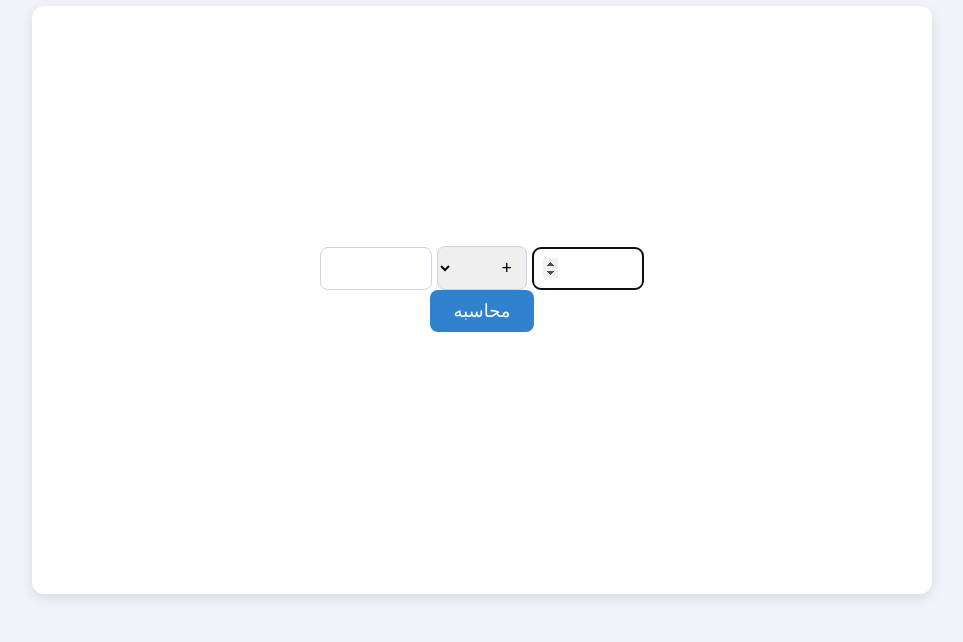
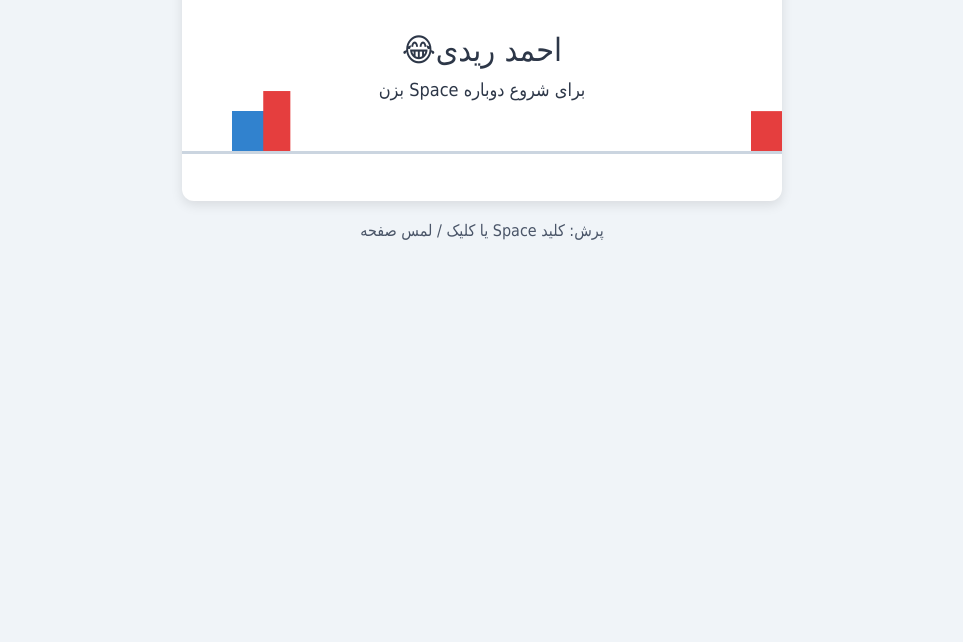
Before and after one commit to shb1222/game, a plain HTML site: page index.html in a window 1280 px wide. Shown: the part 158-800 px from the top of the page, without its empty margins (158-1121 px from the left). Drawn offline with Linux system fonts and the light colour scheme.

Commit message:
Add files via upload

```diff
--- a/index.html
+++ b/index.html
@@ -2,100 +2,146 @@
 <html lang="fa" dir="rtl">
 <head>
   <meta charset="UTF-8">
-        <title>ماشین حساب</title>
+  <meta name="viewport" content="width=device-width, initial-scale=1">
+  <title>بپر بپرو</title>
   <style>
     body {
       font-family: Tahoma, Arial, sans-serif;
       background: #f0f4f8;
       text-align: center;
-              padding: 40px 16px;
+      padding: 20px 8px;
     }
-            .calc {
+    canvas {
       background: white;
-                max-width: 420px;
-                margin: 0 auto;
-                padding: 240px;
       border-radius: 12px;
       box-shadow: 0 4px 12px rgba(0, 0, 0, 0.1);
+      max-width: 100%;
     }
-            input, select {
-                padding: 10px;
-                font-size: 18px;
-                border: 1px solid #cbd5e0;
-                border-radius: 8px;
-                width: 90px;
-            }
-            button {
-                padding: 10px 24px;
-                font-size: 18px;
-                background: #3182ce;
-                color: white;
-                border: none;
-                border-radius: 8px;
-                cursor: pointer;
-            }
-            button:hover {
-                background: #2b6cb0;
-            }
-            #result {
-                .author {
-                    color: #718096;
-                    font-size: 16px;
-                    margin-bottom: 24px;
-                }
-                font-size: 22px;
-                margin-top: 20px;
-            }
+    p { color: #4a5568; }
   </style>
 </head>
 <body>
-        <p class="author">شایان بهزادی</p>
-        <h1>ماشین حساب</h1>
-        <div class="calc">
-        <input type="number" id="num1" autofocus>
+  <h1>احمد گوزو بپر</h1>
+  <canvas id="game" width="600" height="250"></canvas>
+  <p>پرش: کلید Space یا کلیک / لمس صفحه</p>
 
-        <select id="op">
-            <option value="+">+</option>
-              <option value="-">-</option>
-                <option value="*">&times;</option>
-                  <option value="/">&divide;</option>
-        </select>
-        <input type="number" id="num2">
-        <button onclick="calculate()">محاسبه</button>
-        <p id="result"></p>
-        </div>
   <script>
-            function calculate() {
-                let a = Number(document.getElementById("num1").value);
-                let b = Number(document.getElementById("num2").value);
-                let op = document.getElementById("op").value;
-                let result;
+    const canvas = document.getElementById("game");
+    const ctx = canvas.getContext("2d");
+    const groundY = 200;
 
-                if (op === "+") result = a + b;
-                if (op === "-") result = a - b;
-                if (op === "*") result = a * b;
-                if (op === "/") {
-                    if (b === 0) {
-                        result = "تقسیم بر صفر ممکن نیست";
-                    } else {
-                        result = a / b;
+    let player, obstacles, score, speed, gameOver, nextGap;
+
+    function reset() {
+      player = { x: 50, y: groundY - 40, w: 40, h: 40, vy: 0, onGround: true };
+      obstacles = [];
+      score = 0;
+      speed = 5;
+      nextGap = 400;
+      gameOver = false;
+    }
+
+    function jump() {
+      if (gameOver) {
+        reset();
+        return;
+      }
+      if (player.onGround) {
+        player.vy = -13;
+        player.onGround = false;
       }
     }
-                document.getElementById("result").textContent = "نتیجه: " + result;
-            }
+
     document.addEventListener("keydown", function (e) {
-                let ops = ["+", "-", "*", "/"];
-
-                if (ops.includes(e.key)) {
-                    if (e.key === "-" && document.activeElement.value === "") return;
+      if (e.code === "Space" || e.code === "ArrowUp") {
         e.preventDefault();
-                    document.getElementById("op").value = e.key;
-                    document.getElementById("num2").focus();
-                }
-                if (e.key === "Enter") {
-                    calculate();
+        jump();
       }
     });
+    canvas.addEventListener("pointerdown", jump);
+
+    function update() {
+      if (gameOver) return;
+
+      score++;
+      speed = Math.min(5 + score / 600, 9);
+
+      // گرانش
+      player.vy += 0.7;
+      player.y += player.vy;
+      if (player.y >= groundY - player.h) {
+        player.y = groundY - player.h;
+        player.vy = 0;
+        player.onGround = true;
+      }
+
+      // ساخت مانع جدید
+      let last = obstacles[obstacles.length - 1];
+      if (!last || last.x < canvas.width - nextGap) {
+        obstacles.push({
+          x: canvas.width,
+          w: 20 + Math.random() * 15,
+          h: 30 + Math.random() * 30
+        });
+        nextGap = 320 + Math.random() * 200;
+      }
+
+      // حرکت موانع و برخورد
+      for (let o of obstacles) {
+        o.x -= speed;
+        if (
+          player.x + player.w - 4 > o.x &&
+          player.x + 4 < o.x + o.w &&
+          player.y + player.h - 4 > groundY - o.h
+        ) {
+          gameOver = true;
+        }
+      }
+      obstacles = obstacles.filter(function (o) {
+        return o.x + o.w > 0;
+      });
+    }
+
+    function draw() {
+      ctx.clearRect(0, 0, canvas.width, canvas.height);
+
+      // زمین
+      ctx.fillStyle = "#cbd5e0";
+      ctx.fillRect(0, groundY, canvas.width, 3);
+
+      // بازیکن
+      ctx.fillStyle = "#3182ce";
+      ctx.fillRect(player.x, player.y, player.w, player.h);
+
+      // موانع
+      ctx.fillStyle = "#e53e3e";
+      for (let o of obstacles) {
+        ctx.fillRect(o.x, groundY - o.h, o.w, o.h);
+      }
+
+      // امتیاز
+      ctx.fillStyle = "#2d3748";
+      ctx.font = "20px Tahoma";
+      ctx.textAlign = "left";
+      ctx.fillText("امتیاز: " + Math.floor(score / 10), 15, 30);
+
+      if (gameOver) {
+        ctx.textAlign = "center";
+        ctx.font = "32px Tahoma";
+        ctx.fillText("احمد ریدی😂", canvas.width / 2, 110);
+        ctx.font = "18px Tahoma";
+        ctx.fillText("برای شروع دوباره Space بزن", canvas.width / 2, 145);
+      }
+    }
+
+    function loop() {
+      update();
+      draw();
+      requestAnimationFrame(loop);
+    }
+
+    reset();
+    loop();
   </script>
 </body>
 </html>
```
Lines whose indentation alone changed are shown as unchanged.
